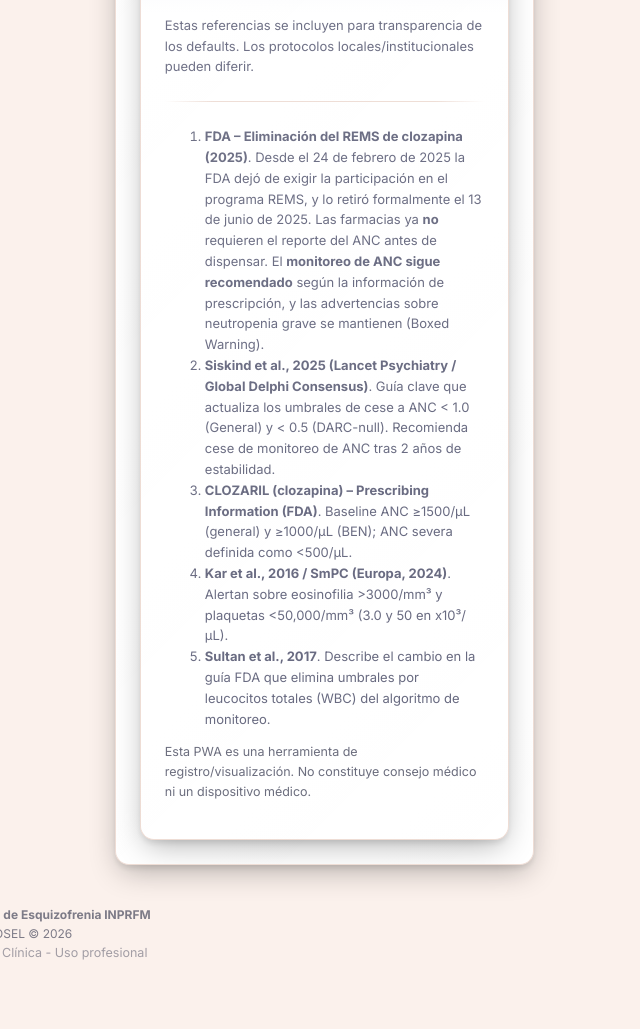
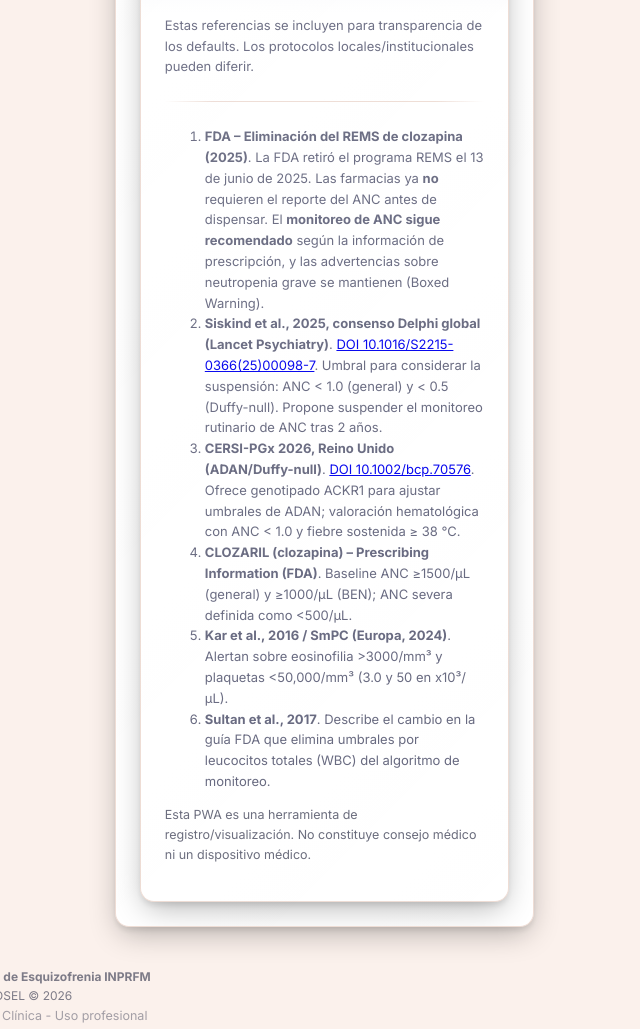
Before and after one commit to pataforista/clozapina-mini, a plain HTML site: page index.html in a window 1280 px wide. Shown: the part 1121-2150 px from the top of the page, without its empty margins (640-1280 px from the left). Drawn offline with nearby package versions, Linux system fonts and the light colour scheme.

Commit message:
fix(clinical): referencias de clozapina alineadas al consenso Delphi 2025
Se corrige el ano del consenso (2022 a 2025), se citan Delphi y CERSI-PGx con DOI, se quita la
frase de dos anos de estabilidad que el consenso no contiene y la fecha de febrero no verificada.

Claude-Session: https://claude.ai/code/session_01RzHiZaKQEcmrWHTrVjo3So

```diff
--- a/engine.js
+++ b/engine.js
@@ -1,6 +1,6 @@
 /**
  * engine.js - Core Clinical Logic for Clozapine Monitoring (CLZ-Mini-PWA)
- * Based on 2024-2025 Guidelines (FDA REMS Update & Delphi Consensus)
+ * Based on the 2025 Delphi consensus and the FDA 2025 REMS withdrawal
  */
 
 export const CLINICAL_RULES = {
--- a/index.html
+++ b/index.html
@@ -71,7 +71,7 @@
           <div class="support-box">
             <strong>Soporte de Decisión (Criterios Delphi Global)</strong>
             <p class="note" style="margin-top:4px; font-size:11.5px;">
-              Puntos de corte recomendados por consenso Delphi (2022-2025): Cese de clozapina si
+              Puntos de corte recomendados por consenso Delphi (2025): Cese de clozapina si
               <strong>ANC < 1.0 (Gral)</strong> o <strong>ANC < 0.5 (BEN)</strong>.
             </p>
           </div>
@@ -658,15 +658,12 @@
                 </p>
                 <div class="divider"></div>
                 <ol class="note">
-                  <li><strong>FDA – Eliminación del REMS de clozapina (2025)</strong>. Desde el 24 de febrero de 2025 la FDA
-                    dejó de exigir la participación en el programa REMS, y lo retiró formalmente el 13 de junio de 2025. Las
+                  <li><strong>FDA – Eliminación del REMS de clozapina (2025)</strong>. La FDA retiró el programa REMS el 13 de junio de 2025. Las
                     farmacias ya <strong>no</strong> requieren el reporte del ANC antes de dispensar. El <strong>monitoreo de
                       ANC sigue recomendado</strong> según la información de prescripción, y las advertencias sobre
                     neutropenia grave se mantienen (Boxed Warning).</li>
-                  <li><strong>Siskind et al., 2025 (Lancet Psychiatry / Global Delphi Consensus)</strong>. Guía clave que
-                    actualiza los umbrales de cese a ANC &lt; 1.0 (General) y &lt; 0.5 (DARC-null). Recomienda cese de
-                    monitoreo
-                    de ANC tras 2 años de estabilidad.</li>
+                  <li><strong>Siskind et al., 2025, consenso Delphi global (Lancet Psychiatry)</strong>. <a href="https://doi.org/10.1016/S2215-0366(25)00098-7">DOI 10.1016/S2215-0366(25)00098-7</a>. Umbral para considerar la suspensión: ANC &lt; 1.0 (general) y &lt; 0.5 (Duffy-null). Propone suspender el monitoreo rutinario de ANC tras 2 años.</li>
+                  <li><strong>CERSI-PGx 2026, Reino Unido (ADAN/Duffy-null)</strong>. <a href="https://doi.org/10.1002/bcp.70576">DOI 10.1002/bcp.70576</a>. Ofrece genotipado ACKR1 para ajustar umbrales de ADAN; valoración hematológica con ANC &lt; 1.0 y fiebre sostenida ≥ 38 °C.</li>
                   <li><strong>CLOZARIL (clozapina) – Prescribing Information (FDA)</strong>. Baseline ANC ≥1500/µL (general)
                     y
                     ≥1000/µL (BEN); ANC severa definida como &lt;500/µL.</li>
@@ -808,7 +805,7 @@
         version: "1.5.0",
         patient: { label: "—", ben: false, start_date: "" },
         thresholds: {
-          // Criterios Default: Delphi Global Consensus (Siskind et al. 2022)
+          // Criterios por defecto: consenso Delphi global 2025 (Siskind et al., Lancet Psychiatry; DOI 10.1016/S2215-0366(25)00098-7)
           anc_norm: 1.5,        // general normal >= 1.5
           anc_norm_ben: 1.0,    // BEN normal >= 1.0
           anc_interrupt: 1.0,   // Delphi General: < 1.0
```
